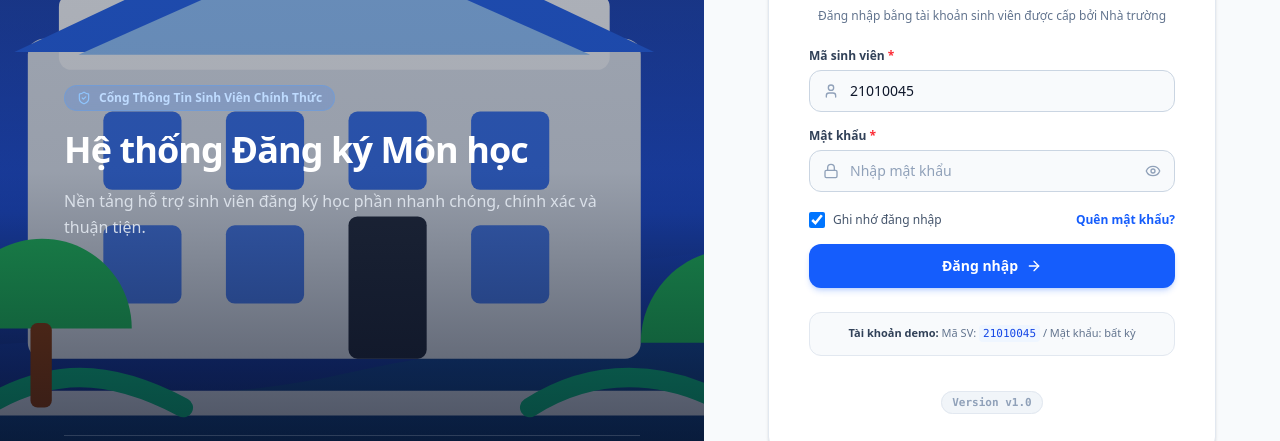
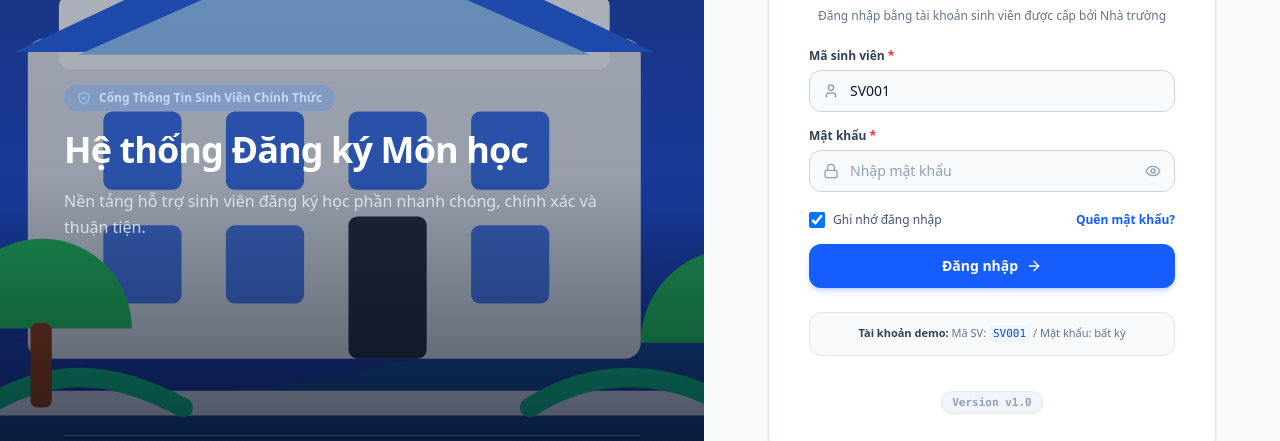
Before and after one commit to Shuuma4869/He-thong-dang-ki-mon-cho-sinh-vien-dai-hoc, a React (Vite) app in the folder frontend/: page / in a window 1280 px wide. Shown: the part 228-669 px from the top of the page. Built offline with nearby package versions, Linux system fonts and the light colour scheme; no server answers.

Commit message:
ref(fix): align local demo runtime config

```diff
--- a/frontend/src/dev/DesignSystemModal.tsx
+++ b/frontend/src/dev/DesignSystemModal.tsx
@@ -44,7 +44,7 @@ export const DesignSystemModal: React.FC<DesignSystemModalProps> = ({ isOpen, on
     { level: 'Section Title', size: '20px / 1.25rem', weight: '600 SemiBold', sample: 'Danh Sách Học Phần Mở Đăng Ký', class: 'text-lg font-semibold' },
     { level: 'Card Title', size: '18px / 1.125rem', weight: '600 SemiBold', sample: 'Lập trình Web nâng cao', class: 'text-base font-semibold' },
     { level: 'Body', size: '16px / 1rem', weight: '400 Regular', sample: 'Nền tảng hỗ trợ sinh viên đăng ký học phần nhanh chóng.', class: 'text-sm font-normal' },
-    { level: 'Small', size: '14px / 0.875rem', weight: '400 Regular', sample: 'Mã SV: 21010045 • Lớp CNTT-K16', class: 'text-xs font-normal' },
+    { level: 'Small', size: '14px / 0.875rem', weight: '400 Regular', sample: 'Mã SV: SV001 • Lớp CNTT-K16', class: 'text-xs font-normal' },
     { level: 'Caption', size: '12px / 0.75rem', weight: '400 Regular', sample: '© Đại học Phenikaa. Tất cả quyền được bảo lưu.', class: 'text-[11px] font-normal' },
   ];
 
--- a/frontend/src/features/auth/pages/LoginPage.tsx
+++ b/frontend/src/features/auth/pages/LoginPage.tsx
@@ -10,7 +10,7 @@ interface LoginPageProps {
 }
 
 export const LoginPage: React.FC<LoginPageProps> = ({ onLoginSuccess }) => {
-  const [studentId, setStudentId] = useState('21010045');
+  const [studentId, setStudentId] = useState('SV001');
   const [password, setPassword] = useState('');
   const [rememberMe, setRememberMe] = useState(true);
   const [showPassword, setShowPassword] = useState(false);
@@ -159,7 +159,7 @@ export const LoginPage: React.FC<LoginPageProps> = ({ onLoginSuccess }) => {
                     type="text"
                     value={studentId}
                     onChange={(e) => setStudentId(e.target.value)}
-                    placeholder="Ví dụ: 21010045"
+                    placeholder="Ví dụ: SV001"
                     required
                     className="w-full pl-10 pr-4 py-2.5 text-sm bg-slate-50 border border-slate-300 rounded-xl text-slate-900 placeholder:text-slate-400 focus:bg-white focus:outline-none focus:ring-2 focus:ring-blue-600 focus:border-transparent transition-all"
                   />
@@ -249,7 +249,7 @@ export const LoginPage: React.FC<LoginPageProps> = ({ onLoginSuccess }) => {
             {/* Account Quick Hint for Demo evaluation */}
             <div className="bg-slate-50 p-3 rounded-xl border border-slate-200 text-center">
               <p className="text-[11px] text-slate-500">
-                <strong className="text-slate-700 font-semibold">Tài khoản demo:</strong> Mã SV: <code className="text-blue-700 font-mono bg-blue-50 px-1 py-0.5 rounded">21010045</code> / Mật khẩu: bất kỳ
+                <strong className="text-slate-700 font-semibold">Tài khoản demo:</strong> Mã SV: <code className="text-blue-700 font-mono bg-blue-50 px-1 py-0.5 rounded">SV001</code> / Mật khẩu: bất kỳ
               </p>
             </div>
 
--- a/frontend/src/mocks/mockData.ts
+++ b/frontend/src/mocks/mockData.ts
@@ -3,7 +3,7 @@ import { UniversityNotification } from '@/features/notifications/types/notificat
 import { Student } from '@/features/profile/types/profile.types';
 
 export const INITIAL_STUDENT: Student = {
-  id: '21010045',
+  id: 'SV001',
   name: 'Nguyễn Văn A',
   avatarUrl: '',
   className: 'CNTT-K16',
@@ -11,7 +11,7 @@ export const INITIAL_STUDENT: Student = {
   maxCredits: 24,
   faculty: 'Khoa Công nghệ Thông tin',
   cohort: '2021 - 2025',
-  email: '21010045@st.phenikaa-uni.edu.vn',
+  email: 'SV001@st.phenikaa-uni.edu.vn',
   phone: '0987 654 321',
   dob: '15/08/2003',
   gender: 'Nam',
--- a/frontend/src/shared/api/httpClient.ts
+++ b/frontend/src/shared/api/httpClient.ts
@@ -1,7 +1,7 @@
 import { ApiError } from '@/shared/api/apiError';
-import { API_BASE_PATH } from '@/shared/constants/apiEndpoints';
+import { API_BASE_URL } from '@/shared/constants/app';
 
-const DEFAULT_API_BASE_URL = import.meta.env.VITE_API_BASE_URL ?? API_BASE_PATH;
+const DEFAULT_API_BASE_URL = import.meta.env.VITE_API_BASE_URL ?? API_BASE_URL;
 
 export interface HttpRequestOptions extends RequestInit {
   baseUrl?: string;
--- a/frontend/src/shared/constants/app.ts
+++ b/frontend/src/shared/constants/app.ts
@@ -3,3 +3,4 @@ export const UNIVERSITY_NAME = 'Đại học Phenikaa';
 export const APP_TITLE = `${APP_NAME} | ${UNIVERSITY_NAME}`;
 export const DEFAULT_FRONTEND_PORT = 3000;
 export const DEFAULT_BACKEND_PORT = 8080;
+export const API_BASE_URL = `http://localhost:${DEFAULT_BACKEND_PORT}/api`;
```
Also changed, not shown: 2 other files (tests, documents, lock files or other folders).
